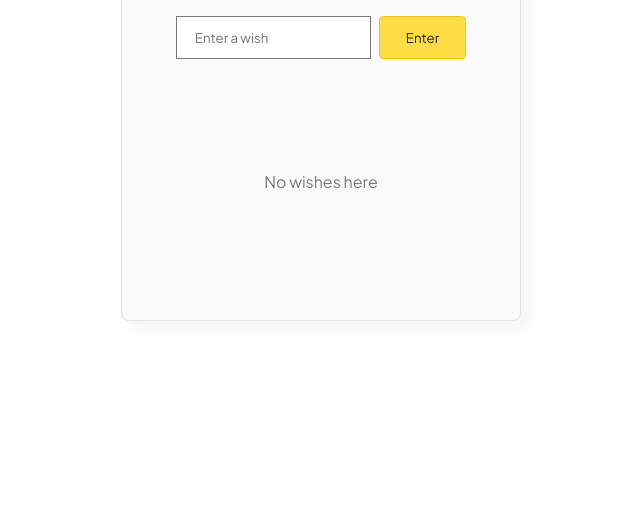
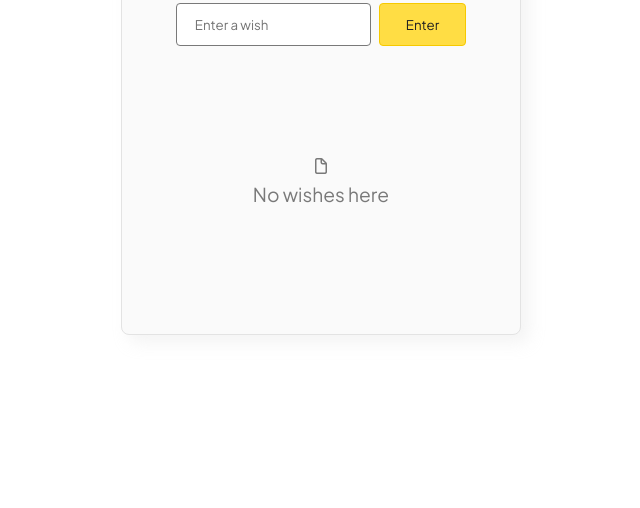
Before and after one commit to andreacasonato/wishlist, a plain HTML site: page index.html in a window 1280 px wide. Shown: the part 292-800 px from the top of the page, without its empty margins (319-959 px from the left). Drawn offline with Linux system fonts and the light colour scheme.

Commit message:
Finalise styling

```diff
--- a/index.html
+++ b/index.html
@@ -31,6 +31,7 @@
           <button>Enter</button>
         </div>
         <div class="wishes-display">
+          <i class="fa-regular fa-file"></i>
           <p>No wishes here</p>
         </div>
       </main>
--- a/style.css
+++ b/style.css
@@ -34,6 +34,7 @@ main {
 input {
   padding: 12px 18px;
   border: 0.8px solid #797979;
+  border-radius: 4px;
 }
 
 input::selection {
@@ -61,8 +62,18 @@ button:hover {
 .wishes-display {
   margin-top: 5rem;
   margin-bottom: 5rem;
+
+  display: flex;
+  flex-direction: column;
+  align-items: center;
 }
 
 .wishes-display > p {
   color: #797979;
+  font-size: 1.2rem;
 }
+
+.fa-file {
+  color: #797979;
+  margin-bottom: 0.5rem;
+}
```
